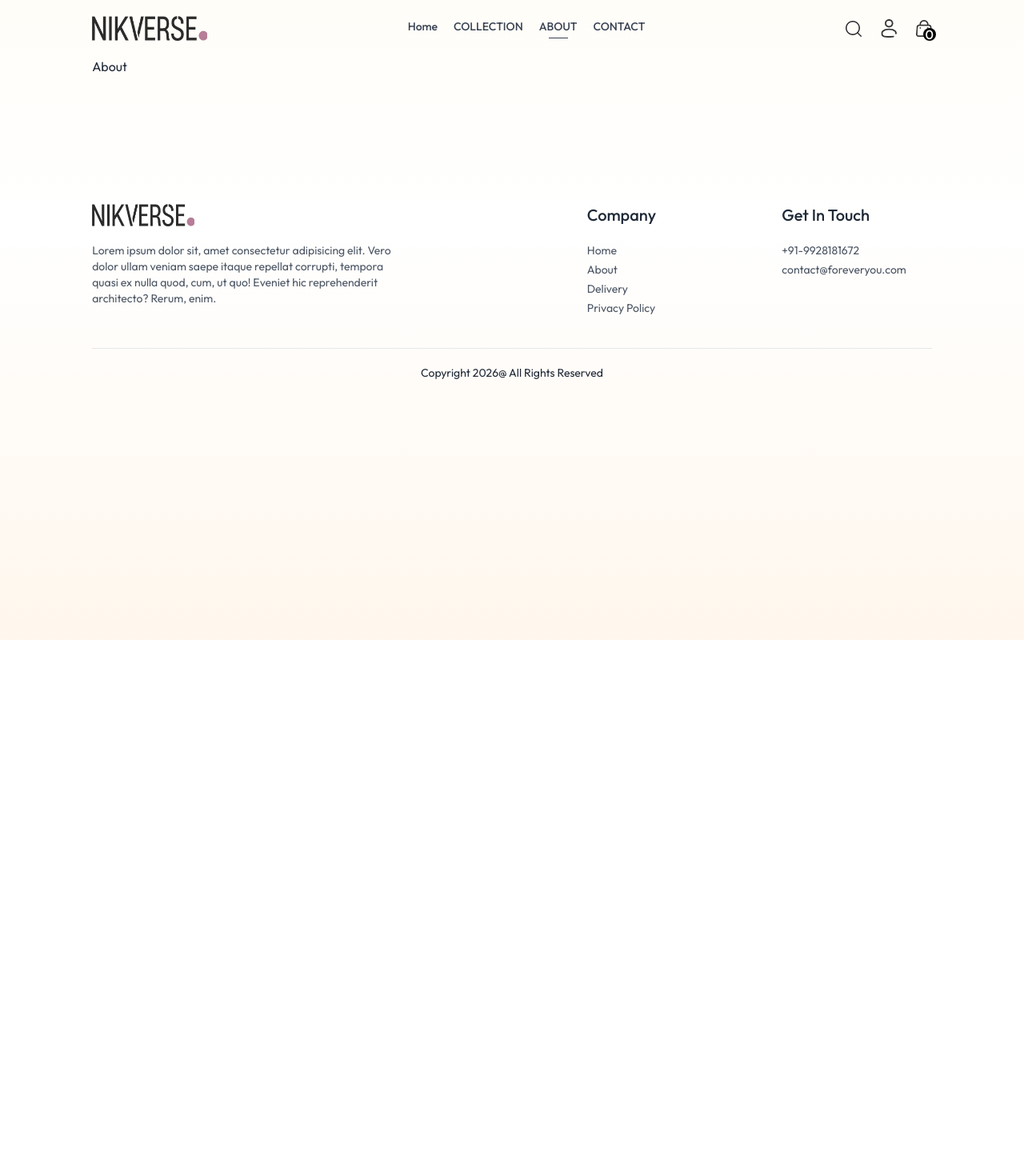
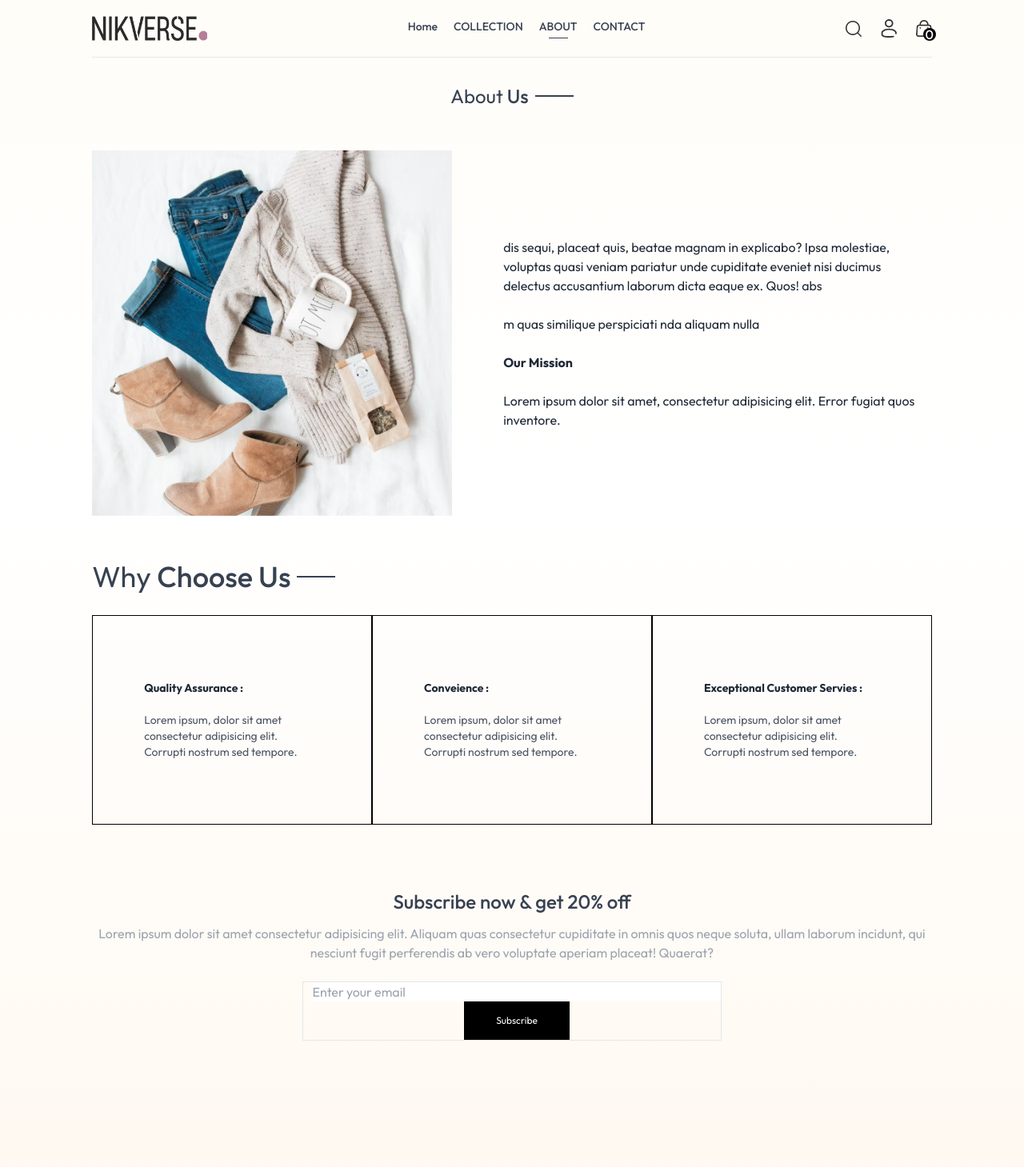
Before and after one commit to NikhilBhatt-dev/E-commerce, a React (Vite) app: page /about in a window 1280 px wide. Shown: the top 1459 px of the page at 80% size. Before the commit the page ends 800 px from the top, so only its background shows below. Built offline with nearby package versions, Linux system fonts and the light colour scheme.

Commit message:
about.jsx

```diff
--- a/src/components/Nav.jsx
+++ b/src/components/Nav.jsx
@@ -65,7 +65,10 @@
         <img onClick={()=>setShowSearch(true)} src={assets.search_icon} alt="search-icon" className='w-5 cursor-pointer' />
 
         <div className='group relative'>
-                  <img className='w-5 cursor-pointer' src={assets.profile_icon} alt="profile_icon" />
+
+          <Link  to='/login'>
+          <img className='w-5 cursor-pointer' src={assets.profile_icon} alt="profile_icon" />
+          </Link>
                   <div className='group-hover:block hidden absolute right-0 pt-4'>
                       <div className={`flex flex-col gap-2 w-36 py-3 px-5 rounded shadow-md ${isHomePage ? 'home-profile-menu' : 'bg-white text-gray-500'}`}>
                           <p className='cursor-pointer hover:text-black'>My Profile</p>
--- a/src/components/NewsLatter.jsx
+++ b/src/components/NewsLatter.jsx
@@ -6,7 +6,7 @@
         event.preventDefault();
     }
   return (
-    <div className='home-newsletter text-center'>
+    <div className='home-newsletter text-center '>
         <p className='home-newsletter-title text-2xl font-medium text-gray-800 '>
             Subscribe now & get 20% off
         </p>
--- a/src/pages/About.jsx
+++ b/src/pages/About.jsx
@@ -1,8 +1,65 @@
 import React from 'react'
+import Title from '../components/Title'
+import { assets } from '../assets/assets'
+import NewsLatter from '../components/NewsLatter'
 
 const About = () => {
   return (
-    <div>About</div>
+
+    <div>
+    <div className='text-2xl text-center pt-8 border-t'>
+
+      <Title text1={'About '} text2={'Us'} />
+   </div>
+
+    <div className='my-10 flex flex-col md:flex-row gap-16'>
+      <img className='w-full md:max-w-[450px]' src={assets.about_img} alt="" />
+      <div className='flex flex-col gap-6 justify-center  md:w-2/4'>
+
+      <p>dis sequi, placeat quis, beatae magnam in explicabo? Ipsa molestiae, voluptas quasi veniam pariatur unde cupiditate eveniet nisi ducimus delectus accusantium laborum dicta eaque ex. Quos!
+      abs
+      </p>
+      <p>m quas similique perspiciati
+            nda aliquam nulla
+      </p>
+      <b className='text-gray-800'>Our Mission</b>
+      <p>Lorem ipsum dolor sit amet, consectetur adipisicing elit. Error fugiat quos inventore.</p>
+
+      </div>
+    </div>
+
+    <div className='text-4xl py-4'>
+      <Title text1={'Why '} text2={'Choose Us'} />
+    </div>
+
+    <div className=' flex flex-col md:flex-row text-sm mv-20'>
+        <div className='border  border-black px-10 md:px-16 py-8 sm:py-20 flex flex-col gap-5'>
+        <b>Quality Assurance :</b>
+          <p className='text-gray-600'>Lorem ipsum, dolor sit amet consectetur adipisicing elit. Corrupti nostrum sed tempore.</p>
+
+      </div>
+
+        <div className='border border-black px-10 md:px-16 py-8 sm:py-20 flex flex-col gap-5'>
+          <b>Conveience : </b>
+          <p className='text-gray-600'>Lorem ipsum, dolor sit amet consectetur adipisicing elit. Corrupti nostrum sed tempore.</p>
+
+        </div>
+
+
+        <div className='border border-black px-10 md:px-16 py-8 sm:py-20 flex flex-col gap-5'>
+          <b>Exceptional Customer Servies :</b>
+          <p className='text-gray-600'>Lorem ipsum, dolor sit amet consectetur adipisicing elit. Corrupti nostrum sed tempore.</p>
+
+        </div>
+
+    </div>
+    <div className='mt-20'>
+        <NewsLatter />
+    </div>
+
+
+    </div>
+
   )
 }
 
--- a/src/pages/Login.jsx
+++ b/src/pages/Login.jsx
@@ -1,8 +1,45 @@
 import React from 'react'
+import { useState } from 'react'
 
 const Login = () => {
+  const [currrentState, setCurrentState] = useState('Sign Up');
+  const onSubmitHandler = async (event) => {
+    event.preventDefault();
+  }
+
   return (
-    <div>Login</div>
+   <form onSubmit={onSubmitHandler} className='flex flex-col items-center w-[90%] sm:max-w-96 m-auto mt-14 gap-4  text-gray-800' >
+
+    <div className='inline-flex items-center gap-2 mb-2 mt-10'>
+      <p className='prata-regular text-3xl '>{currrentState}</p>
+      <hr className='border-none h-[1.5px]  w-8 bg-gray-800'/>
+    </div>
+
+   {currrentState === 'Login' ?  '' :  <input type="text" className='w-full px-3 py-2 border border-gray-800 ' placeholder='Name'  required/> }
+
+    <input type="email" className='w-full px-3 py-2 border border-gray-800 ' placeholder='Email'  required/>
+
+    <input type="password" className='w-full px-3 py-2 border border-gray-800 ' placeholder='Password'  required/>
+
+
+<div className=' w-full flex justify-between text-sm mt-[-8px]'>
+        <p className='cursor-pointer'> Forgot Password? </p>
+
+
+        {
+          currrentState === 'Login'
+          ? <p onClick={() => setCurrentState('Sign Up')} className='cursor-pointer'> Sign Up </p>
+          : <p onClick={() => setCurrentState('Login')} className='cursor-pointer'> Login Here </p>
+        }
+
+
+
+
+</div>
+
+<button className='bg-black text-white font-light px-8 py-2 mt-4 '> {currrentState === 'Login' ? 'Sing In' : 'Sign Up'}</button>
+
+   </form>
   )
 }
 
```
